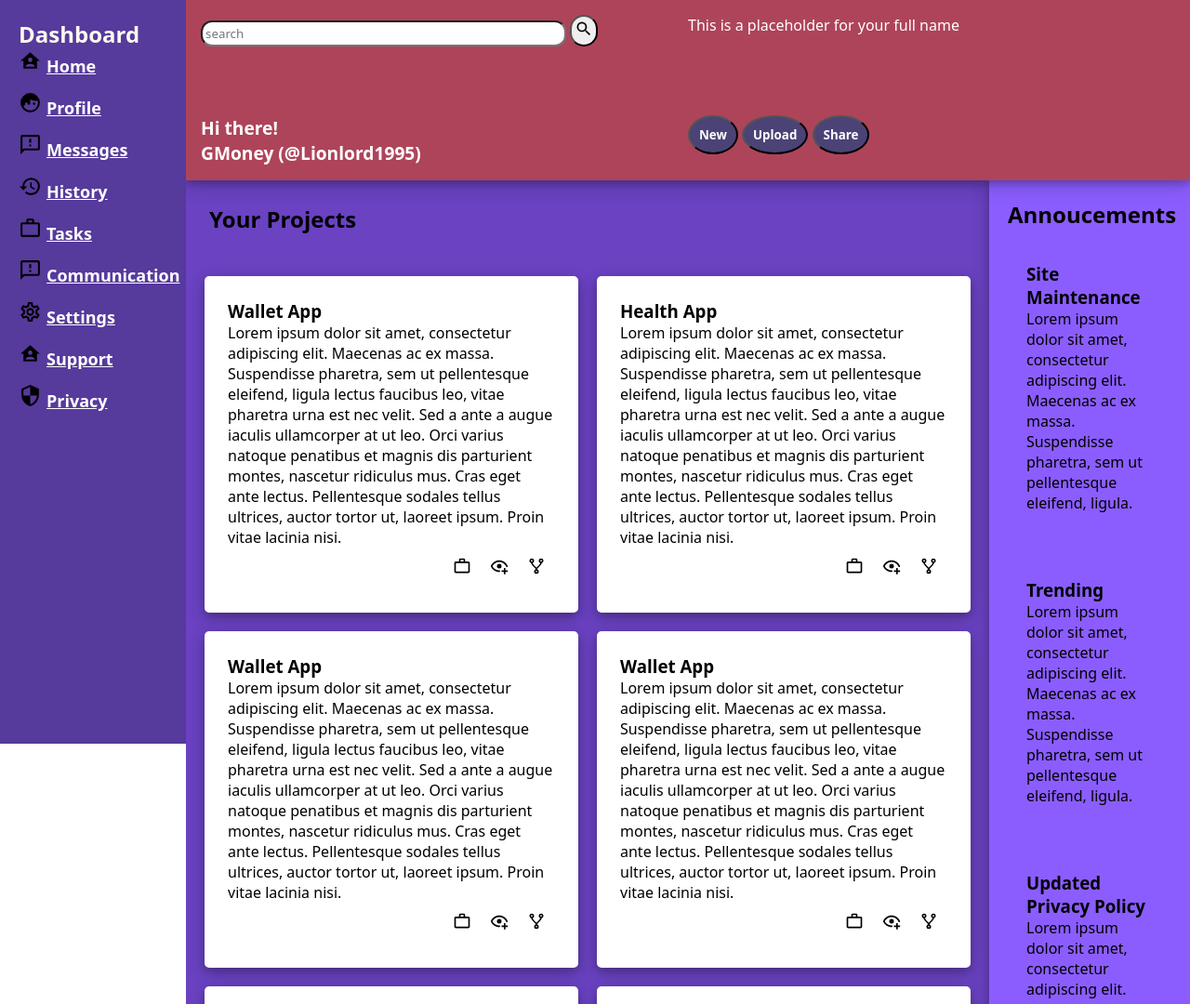
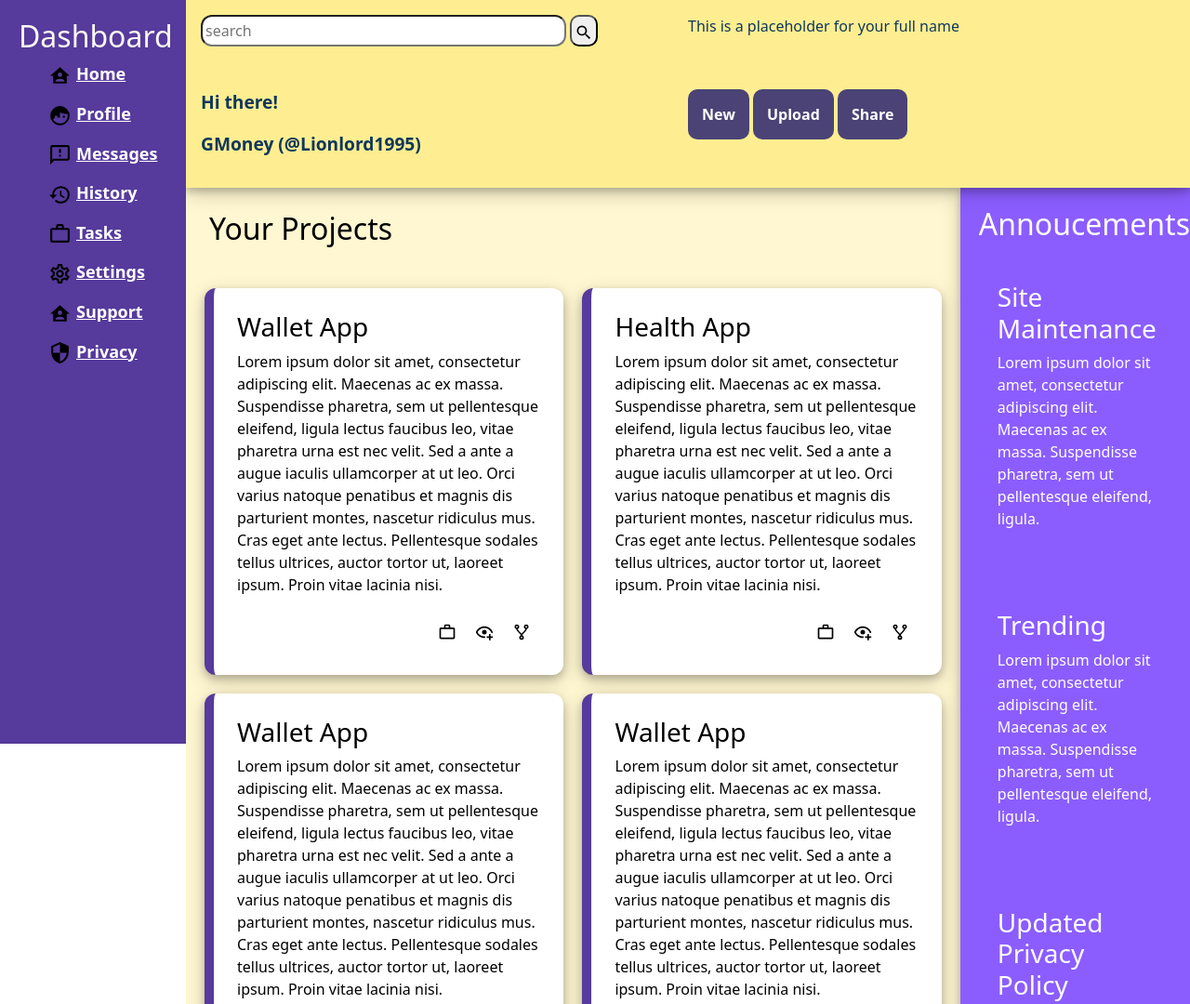
Before and after one commit to Gcraft13/dashboard, a plain HTML site: page index.html in a window 1280 px wide. Shown: the top 1080 px of the page at 93% size. Drawn offline with nearby package versions, Linux system fonts and the light colour scheme.

Commit message:
change background colors on main, header, and news. remove communication link

```diff
--- a/index.html
+++ b/index.html
@@ -9,6 +9,12 @@
     <link
       href="https://fonts.googleapis.com/css2?family=Roboto:ital,wght@0,100;0,300;0,400;0,500;0,700;0,900;1,100;1,300;1,400;1,500;1,700;1,900&display=swap"
       rel="stylesheet"
+    />
+    <link
+      href="https://cdn.jsdelivr.net/npm/bootstrap@5.3.3/dist/css/bootstrap.min.css"
+      rel="stylesheet"
+      integrity="sha384-QWTKZyjpPEjISv5WaRU9OFeRpok6YctnYmDr5pNlyT2bRjXh0JMhjY6hW+ALEwIH"
+      crossorigin="anonymous"
     />
     <link rel="stylesheet" href="./styles.css" />
   </head>
@@ -28,9 +34,9 @@
         <p>This is a placeholder for your full name</p>
       </div>
       <div class="buttons">
-        <button>New</button>
-        <button>Upload</button>
-        <button>Share</button>
+        <button type="button" class="btn">New</button>
+        <button type="button" class="btn">Upload</button>
+        <button type="button" class="btn">Share</button>
       </div>
     </nav>
     <aside id="sidebar">
@@ -55,14 +61,6 @@
         <li>
           <a href=""
             ><img src="./Images/briefcase-outline.svg" alt="" />Tasks</a
-          >
-        </li>
-        <li>
-          <a href=""
-            ><img
-              src="./Images/message-alert-outline.svg"
-              alt=""
-            />Communication</a
           >
         </li>
         <li>
--- a/styles.css
+++ b/styles.css
@@ -57,12 +57,12 @@ a:hover {
   top: 0px;
   position: sticky;
   grid-area: header;
-  background-color: #ae445a;
-  color: white;
+  background-color: #feee91;
+  color: #10375c;
   padding: 1em;
   display: grid;
   grid-template-columns: 1fr 1fr;
-  grid-template-rows: 1fr 1fr 1fr;
+  grid-template-rows: 1fr 1fr;
   box-shadow: 0 4px 8px 0 rgba(0, 0, 0, 0.2), 0 6px 20px 0 rgba(0, 0, 0, 0.19);
 }
 
@@ -76,8 +76,9 @@ a:hover {
 }
 
 .search-button {
-  border-radius: 20px;
+  border-radius: 10px;
   padding: 3px;
+  outline: none;
 }
 
 .search-button img {
@@ -99,15 +100,19 @@ a:hover {
 }
 .buttons button {
   background-color: #4b4376;
-  border-radius: 50%;
+
   color: white;
-  padding: 10px;
   font-weight: 600;
+  border-radius: 10px;
+  border: none;
+  padding: 15px;
+  outline: none;
 }
 
 .news {
   grid-area: news;
   background-color: #8b5dff;
+  color: white;
   display: flex;
   flex-direction: column;
   padding: 20px 0 0 20px;
@@ -127,7 +132,8 @@ a:hover {
 
 main {
   grid-area: main;
-  background-color: #6a42c2;
+  background-color: #fff7d1;
+  color: black;
 }
 
 .projects {
@@ -140,10 +146,16 @@ main {
 
 .content-card {
   background-color: white;
-  border-radius: 5px;
+  border-radius: 12px;
+  border-left: solid 10px #563a9c;
+  color: black;
   text-align: left;
   padding: 25px;
   box-shadow: 0 4px 8px 0 rgba(0, 0, 0, 0.2), 0 6px 20px 0 rgba(0, 0, 0, 0.19);
+}
+
+.content-card:hover {
+  border-left: solid 10px green;
 }
 
 .content-card img {
```
